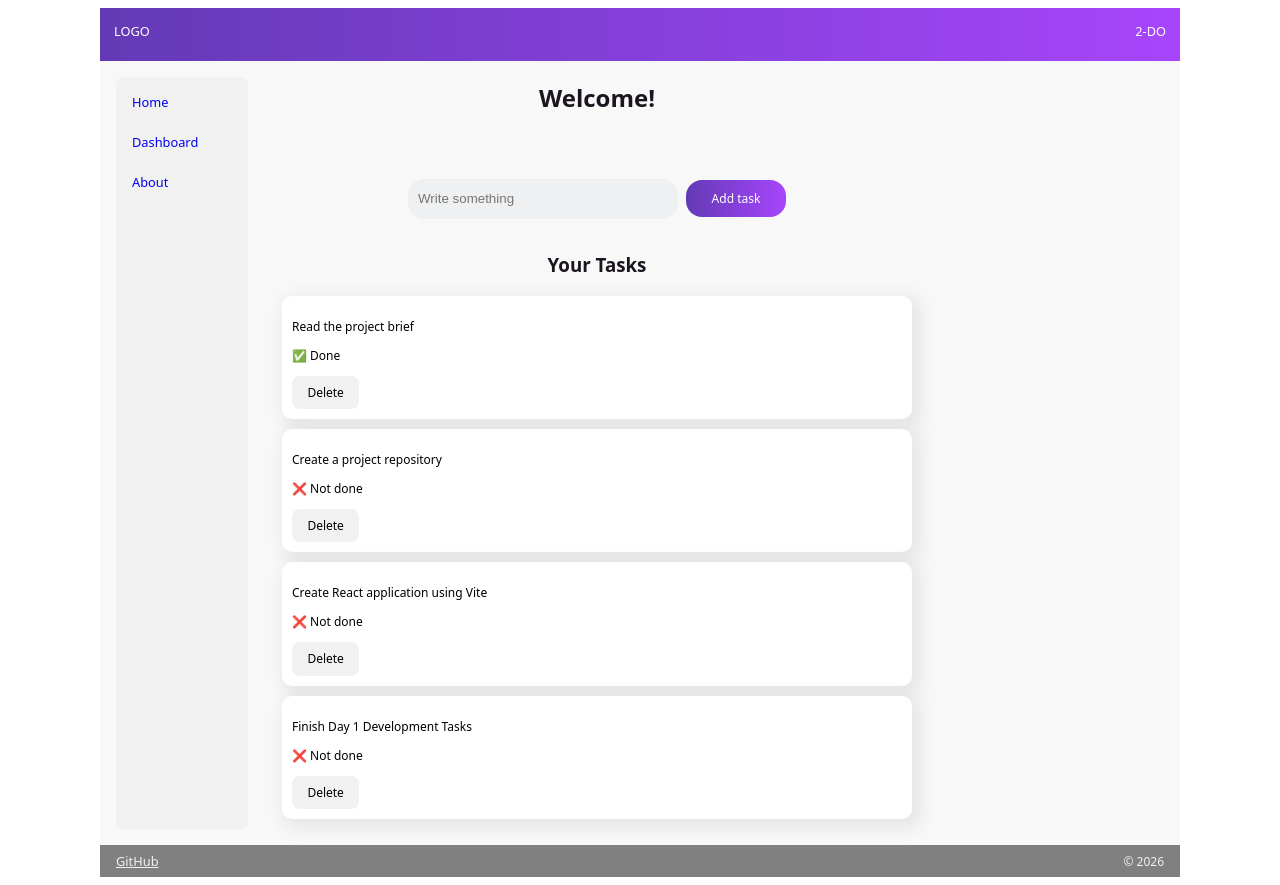
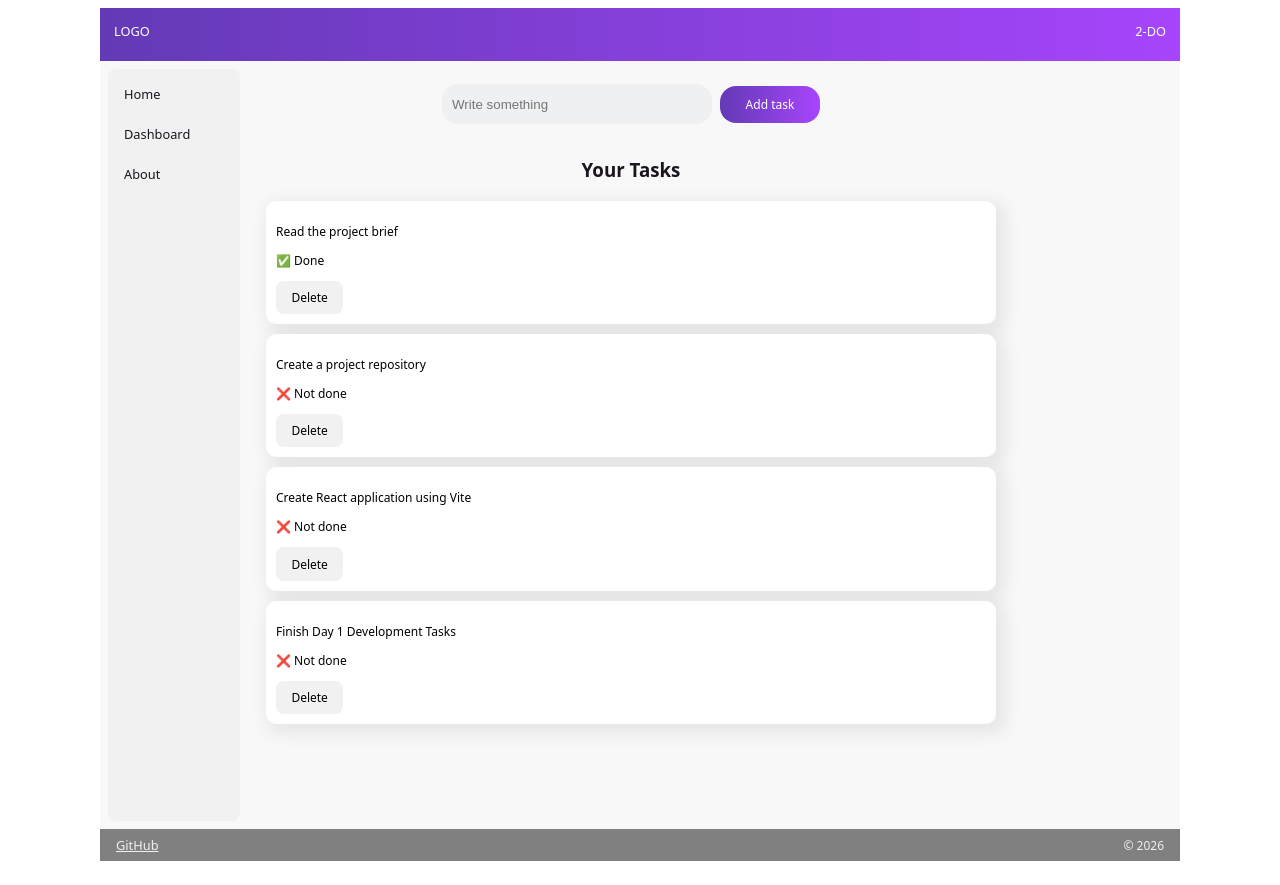
Before and after one commit to dantebesong321-code/to-do-list-app, a React (Vite) app: page / in a window 1280 px wide. Built offline with nearby package versions, Linux system fonts and the light colour scheme.

Commit message:
updates-sidebar-data-input-ui-updated

```diff
--- a/src/App.css
+++ b/src/App.css
@@ -117,7 +117,7 @@ button {
   transition: border-color 0.25s;
 }
 button:hover {
-  border-color: #646cff;
+  border-color: rgb(99, 58, 182);
 }
 
 /* SIDE BAR*/
@@ -146,7 +146,7 @@ button:hover {
 
 .container-content {
   display: inline;
-  width: 650px;
+  width: 750px;
 }
 
 .side-bar {
@@ -157,18 +157,17 @@ button:hover {
   width: 100px;
   padding: 16px;
   border-radius: 8px;
-  margin: 16px;
+  margin: 8px;
   background-color: #f1f1f1;
 }
 
 .side-bar a {
   text-align: left;
+  color: #1a151e;
 }
 .side-bar a:hover {
   transition: 2ms;
-  background-color: #646cff;
-  color: #ffffff;
-  padding: 8px;
+  color:rgb(99, 58, 182);
   border-radius: 8px;
   cursor: pointer;
 }
--- a/src/App.jsx
+++ b/src/App.jsx
@@ -23,7 +23,6 @@ function App() {
       <div className="content-area">
         <Sidebar />
         <div className="container-content">
-          <h2>Welcome!</h2><br />
           <AddTask setTasks={setTasks} />
 
           <Routes>
```
